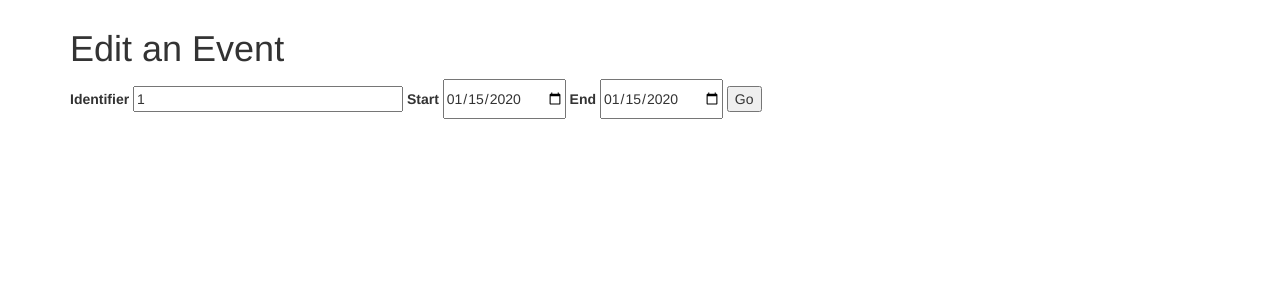
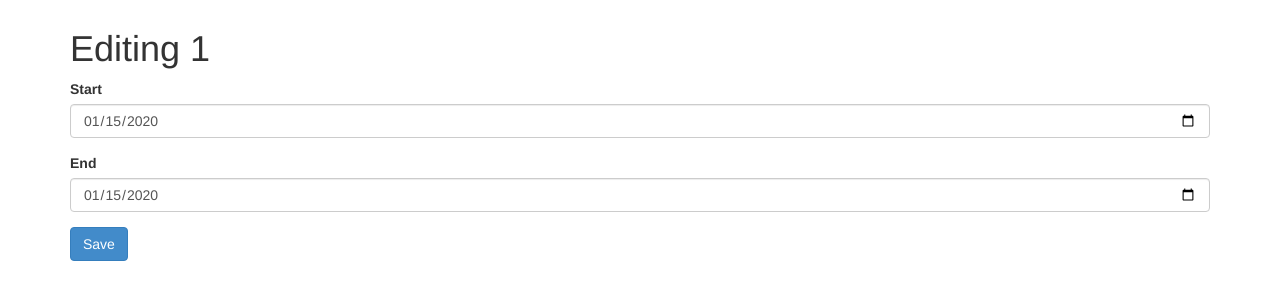
Before and after one commit to pyscrape/admintool, a Flask app: template templates/events/edit.html in a window 1280 px wide. Shown: the part 51-351 px from the top of the page. Run offline with Flask 2, Linux system fonts and the light colour scheme; the template is opened without the code that fills it: values that come from a table or form of the project are taken from there, most other values are stand-ins (such as "Sample title", 1, 10 or a date in 2020); parts of the project's set-up code (start-up, migrations or seed data) failed here and were passed over; some libraries are stand-ins or nearby versions.

Commit message:
Basic form for updating (with validation)

```diff
--- a/app.py
+++ b/app.py
@@ -1,6 +1,6 @@
 import os
 import json
-from flask import Flask, render_template, request, abort, Response
+from flask import Flask, render_template, request, abort, Response, redirect
 
 import db
 import cities
@@ -72,6 +72,23 @@ def edit_event(id):
     event = db.get_session().query(Event).get(id)
     return render_template('events/edit.html', event=event, form=form)
 
+@app.route('/events/<id>', methods=['POST'])
+def update_event(id):
+    db_session = db.get_session()
+
+    form = EventForm()
+    event = db_session.query(Event).get(id)
+
+    form.id.data = event.id
+    form.populate_obj(event)
+
+    if form.validate_on_submit():
+        db_session.add(event)
+        db_session.commit()
+        return redirect('events')
+    else:
+        return render_template('events/edit.html', event=event, form=form)
+
 ###
 
 def create_dbs():
--- a/forms.py
+++ b/forms.py
@@ -3,8 +3,8 @@ from wtforms import TextField, DateField
 from wtforms.validators import DataRequired
 
 DATE_FORMAT = '%Y-%m-%d'
+
 class EventForm(Form):
     id = TextField('Identifier', validators=[DataRequired()])
-    startdate = DateField('Start', validators=[DataRequired()],
-                          format=DATE_FORMAT)
-    enddate = DateField('End', validators=[DataRequired()])
+    startdate = DateField('Start', format=DATE_FORMAT)
+    enddate = DateField('End', format=DATE_FORMAT)
--- a/templates/events/edit.html
+++ b/templates/events/edit.html
@@ -1,15 +1,33 @@
 {% extends 'layout.html' %}
 
-{% block head %}
-{% endblock %}
+{% macro with_errors(field) %}
+    <div class='form-group {{ 'has-error' if field.errors }}'>
+      {{ field.label(class='control-label') }}
+      {% set css_class = 'form-control' + kwargs.pop('class', '') %}
+      {{ field(class=css_class, **kwargs) }}
+      {% if field.errors %}
+          <ul class="errors">{% for error in field.errors %}<li>{{ error|e }}</li>{% endfor %}</ul>
+      {% endif %}
+    </div>
+{% endmacro %}
 
 {% block content %}
-<h1>Edit an Event</h2>
-<form method="POST" action="/">
-    {{ form.csrf_token }}
-    {{ form.id.label }}         {{ form.id(size=30, value=event.id) }}
-    {{ form.startdate.label }}  {{ form.startdate(value=event.startdate) }}
-    {{ form.enddate.label }}  {{ form.startdate(value=event.enddate) }}
-    <input type="submit" value="Go">
+<h1>Editing {{ event.id }}</h2>
+
+{% if form.errors %}
+  <div class="alert alert-danger" role="alert">
+    <h4>Whoops!</h4>
+    We found some errors in your input. Please check below.
+  </div>
+{% endif %}
+
+<form method="POST" action={{ url_for('update_event', id=event.id) }}>
+  {{ form.csrf_token }}
+  {{ with_errors(form.startdate, value=event.startdate) }}
+  {{ with_errors(form.enddate, value=event.enddate) }}
+
+  <div class='actions'>
+    <input class="btn btn-primary" name="commit" type="submit" value="Save" />
+  </div>
 </form>
 {% endblock %}
--- a/templates/events/index.html
+++ b/templates/events/index.html
@@ -16,7 +16,9 @@
   <tbody>
   {% for event in events %}
     <tr>
-      <td>{{ event.id }}</td>
+      <td>
+        <a href={{ url_for('edit_event', id=event.id) }}>{{ event.id }}</a>
+      </td>
       <td>{{ event.startdate }}</td>
       <td>{{ event.enddate }}</td>
     </tr>
```
